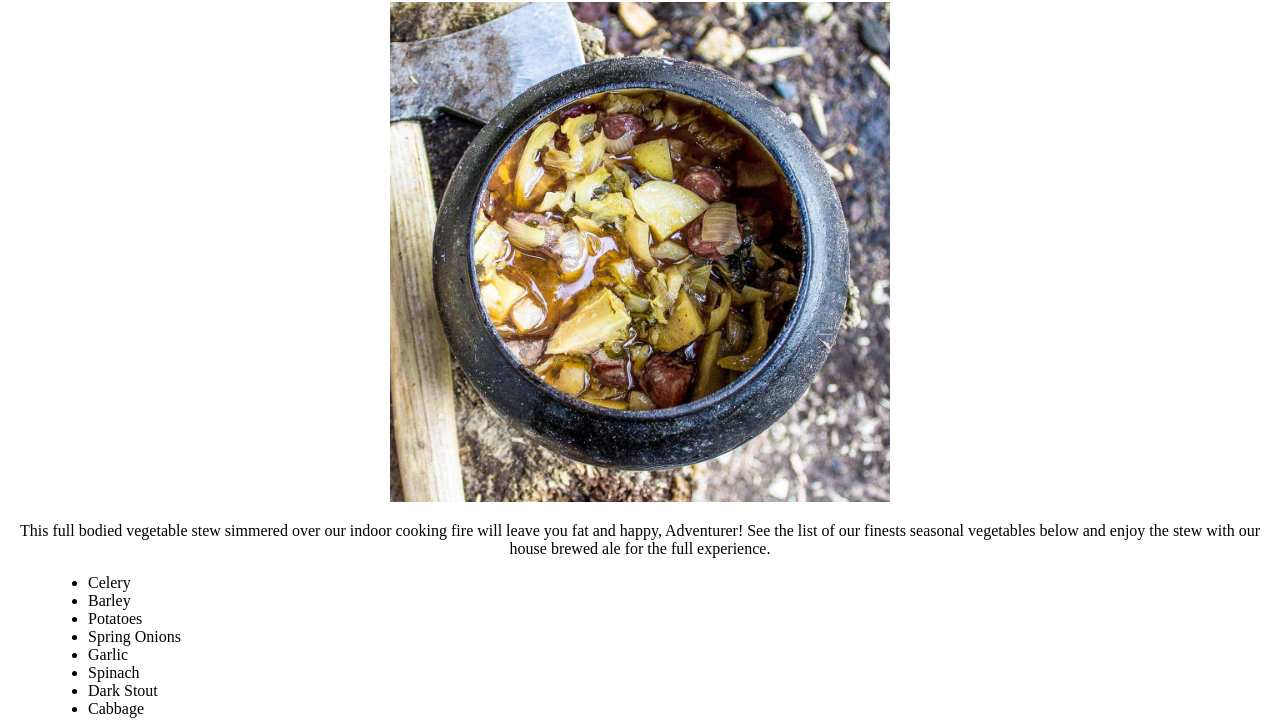
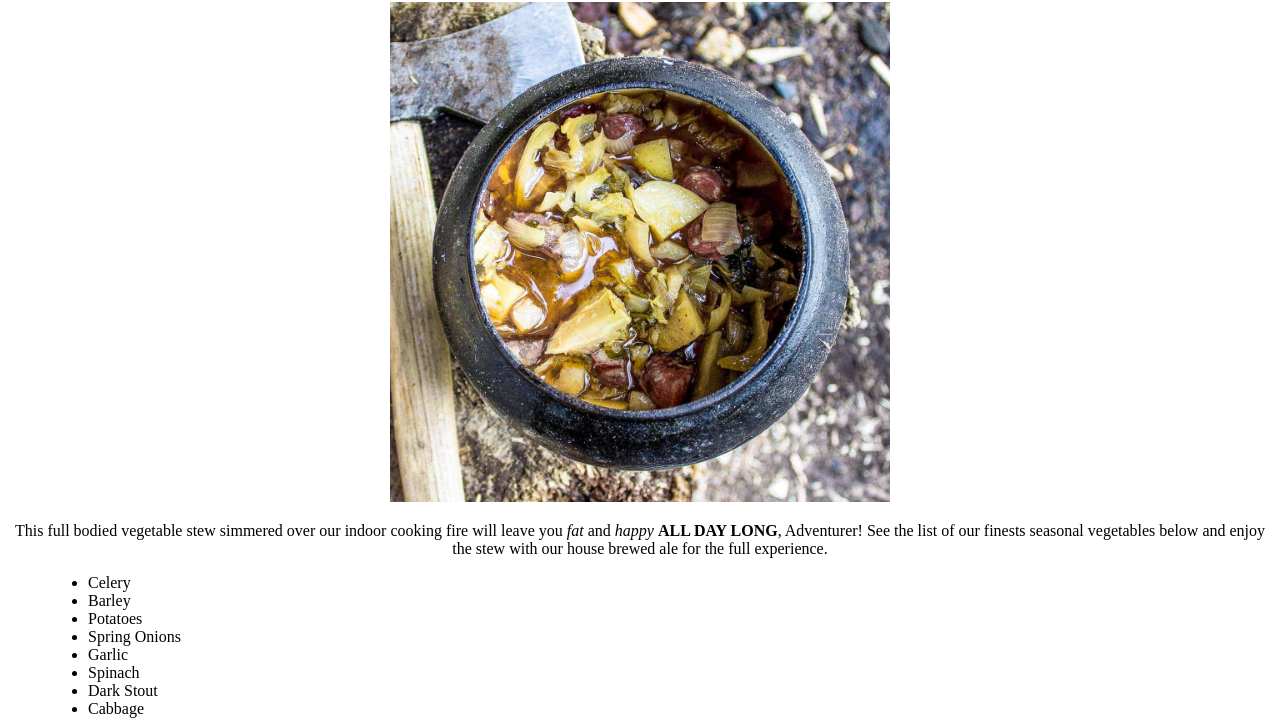
Before and after one commit to PseudoJinx/The-Cursed-Hammer, a plain HTML site: page recipes/vegetable-stew.html in a window 1280 px wide. Shown: the part 78-800 px from the top of the page. Drawn offline with Linux system fonts and the light colour scheme.

Commit message:
Update stew and porridge pages with bold and italic text

```diff
--- a/recipes/vegetable-stew.html
+++ b/recipes/vegetable-stew.html
@@ -7,7 +7,7 @@
 <body><center>
     <h1>Vegetable Stew</h1>
       <img src="stew.jpg" width="500">
-      <p>This full bodied vegetable stew simmered over our indoor cooking fire will leave you fat and happy, Adventurer! See the list of our finests seasonal vegetables below and enjoy the stew with our house brewed ale for the full experience.</p></center>
+      <p>This full bodied vegetable stew simmered over our indoor cooking fire will leave you <em>fat</em> and <em>happy</em> <strong>ALL DAY LONG</strong>, Adventurer! See the list of our finests seasonal vegetables below and enjoy the stew with our house brewed ale for the full experience.</p></center>
   <blockquote>
         <ul>
             <li>Celery</li>
```
Also changed, not shown: recipes/wheat-porridge.html (+1 -1 lines).
